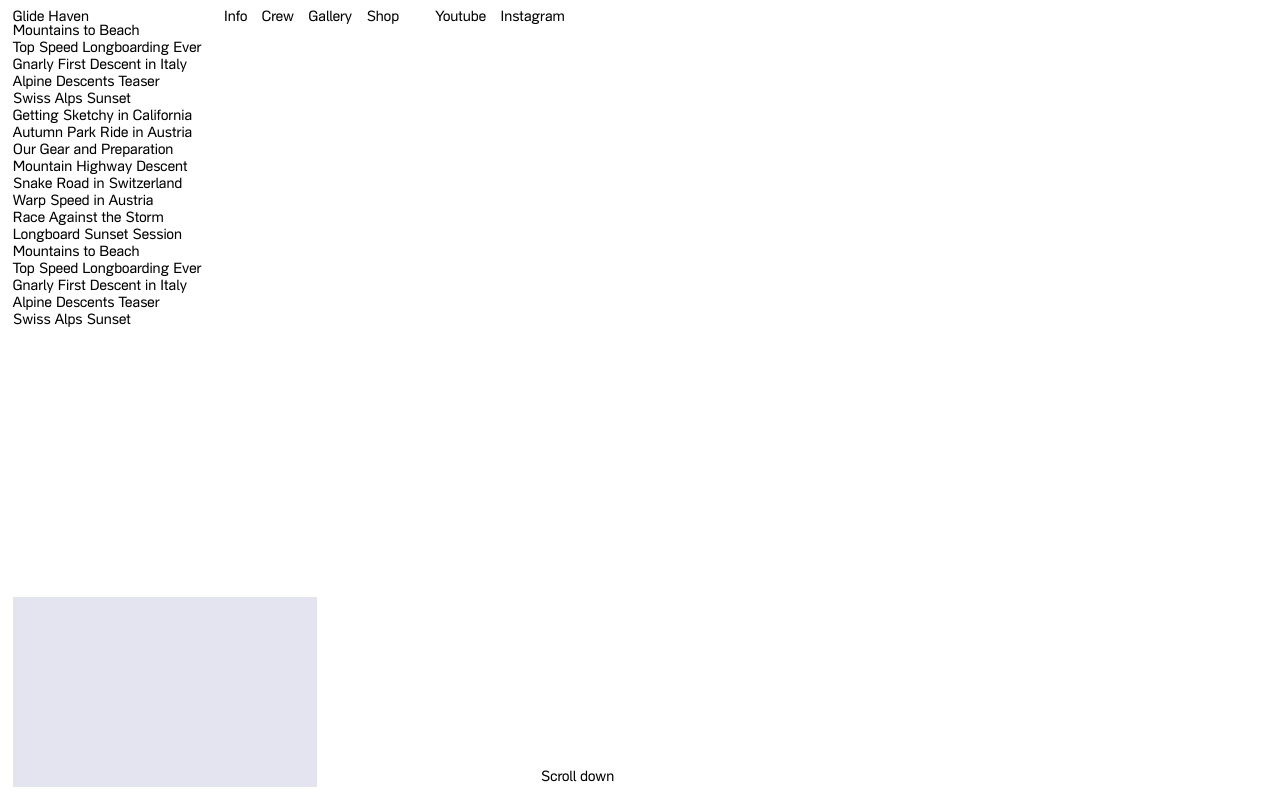
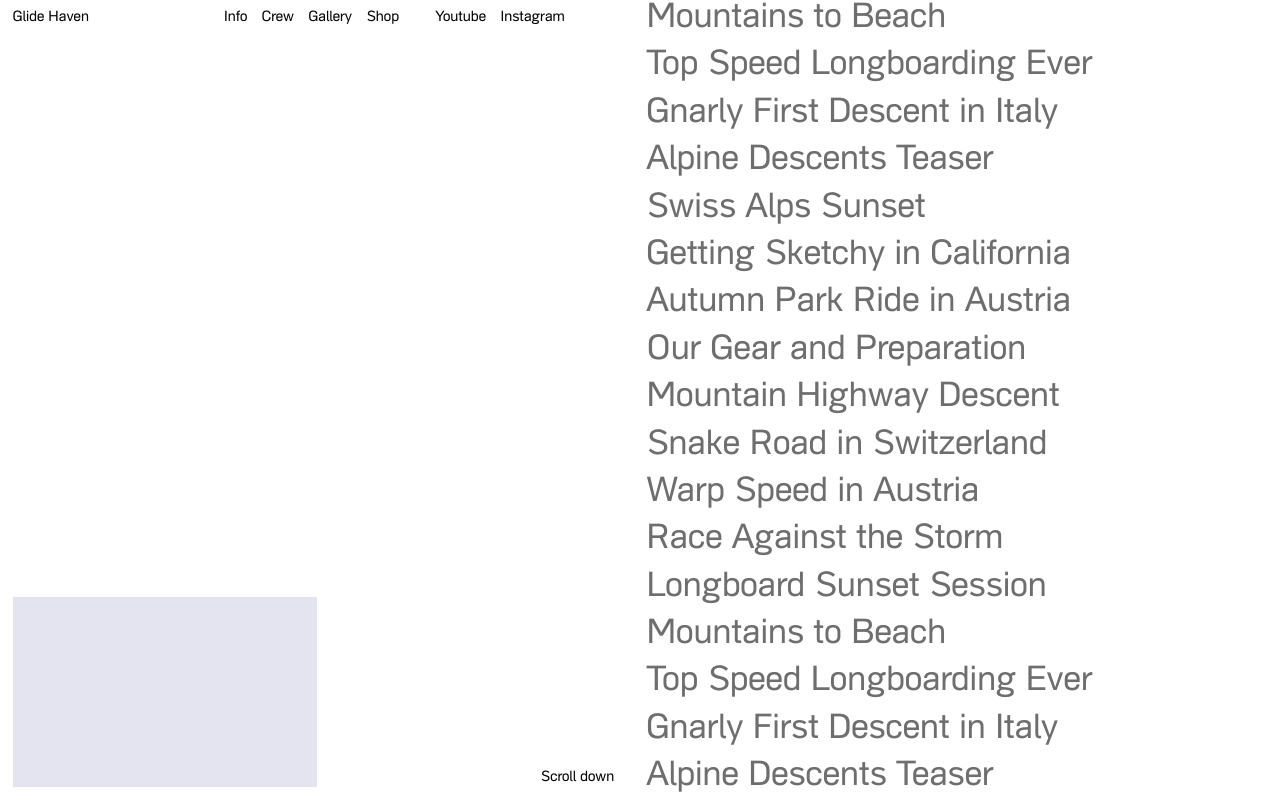
Before and after one commit to uzoway/glide-haven, a plain HTML site: page index.html in a window 1280 px wide. Drawn offline with nearby package versions, Linux system fonts and the light colour scheme.

Commit message:
feat(styling): Add the styles for the project titles

```diff
--- a/style.css
+++ b/style.css
@@ -167,3 +167,24 @@ li {
     top: 0;
     left: 0;
 }
+
+
+.project__titles {
+    position: absolute;
+    /* background-color: rgb(230, 217, 217); */
+    left: calc(calc(var(--column-width) * 6) + calc(var(--gutter-width) * 7));
+    top: 0;
+    width: 100%;
+    display: flex;
+    flex-direction: column;
+    gap: 0.5vw;
+}
+
+/* .project__titles .project__titles--item {
+    background-color: blue;
+} */
+
+.project__titles .project__titles--item p {
+    font-size: clamp(1.875rem, 1.733rem + 0.7102vw, 2.5rem);
+    color: #00000091;
+}
```
